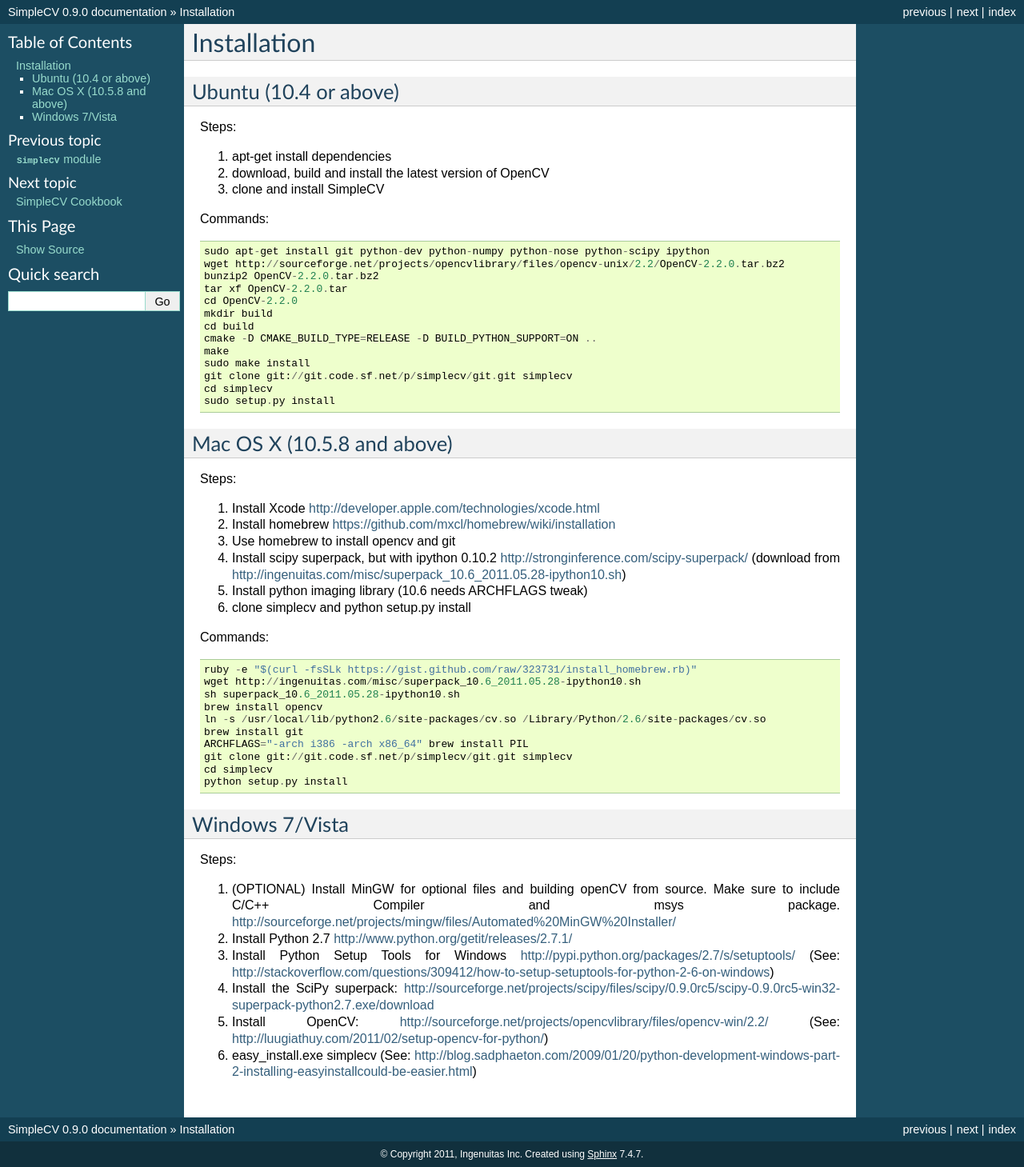
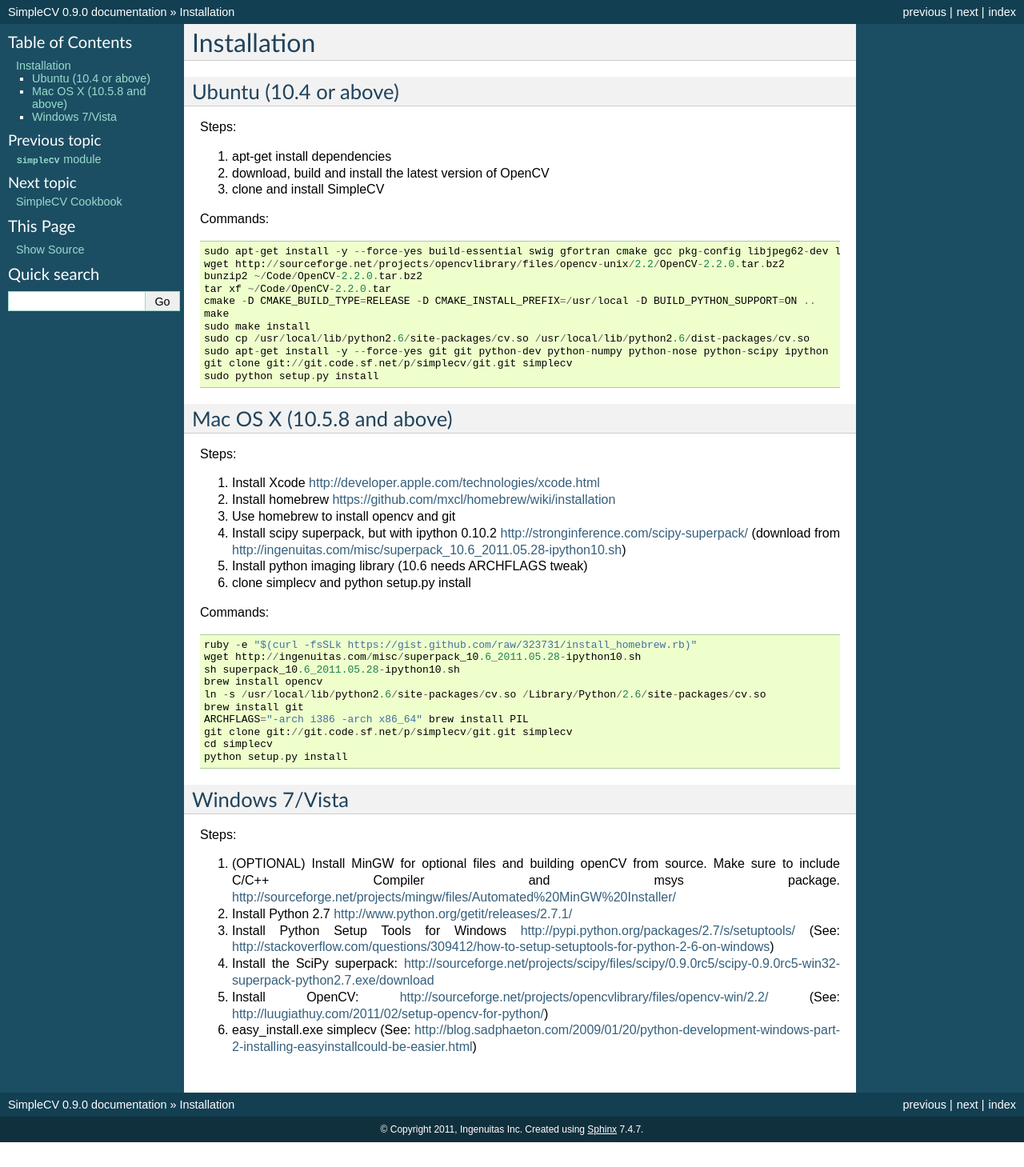
Before and after one commit to sightmachine/SimpleCV, a Sphinx documentation site: the page built from doc/installation.rst, in a window 1280 px wide. Shown: the whole page at 80% size. Built offline with Sphinx 7.4.7, drawn with Linux system fonts in a browser that asks for light colours; after the commit the page ends 1428 px from its top, so only the background shows below that.

Commit message:
Updated ubuntu installation docs

```diff
--- a/doc/installation.rst
+++ b/doc/installation.rst
@@ -12,19 +12,17 @@
 
 Commands::
 
-    sudo apt-get install git python-dev python-numpy python-nose python-scipy ipython
+    sudo apt-get install -y --force-yes build-essential swig gfortran cmake gcc pkg-config libjpeg62-dev libtiff4-dev libpng12-dev libopenexr-dev libavformat-dev libswscale-dev liblapack-dev python-dev python-setuptools boost-build libboost-all-dev
     wget http://sourceforge.net/projects/opencvlibrary/files/opencv-unix/2.2/OpenCV-2.2.0.tar.bz2
-    bunzip2 OpenCV-2.2.0.tar.bz2
-    tar xf OpenCV-2.2.0.tar
-    cd OpenCV-2.2.0
-    mkdir build
-    cd build
-    cmake -D CMAKE_BUILD_TYPE=RELEASE -D BUILD_PYTHON_SUPPORT=ON ..
+    bunzip2 ~/Code/OpenCV-2.2.0.tar.bz2
+    tar xf ~/Code/OpenCV-2.2.0.tar
+    cmake -D CMAKE_BUILD_TYPE=RELEASE -D CMAKE_INSTALL_PREFIX=/usr/local -D BUILD_PYTHON_SUPPORT=ON ..
     make
     sudo make install
+    sudo cp /usr/local/lib/python2.6/site-packages/cv.so /usr/local/lib/python2.6/dist-packages/cv.so
+    sudo apt-get install -y --force-yes git git python-dev python-numpy python-nose python-scipy ipython
     git clone git://git.code.sf.net/p/simplecv/git.git simplecv
-    cd simplecv
-    sudo setup.py install
+    sudo python setup.py install
 
 Mac OS X (10.5.8 and above)
 -----------------------------
```
